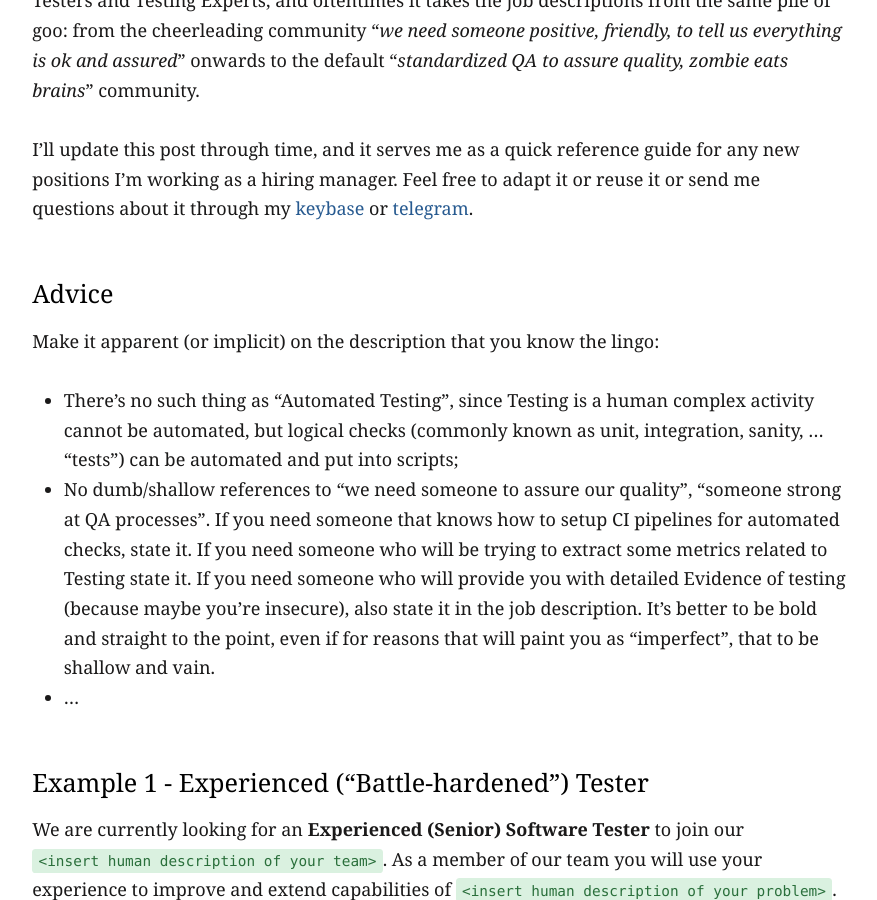
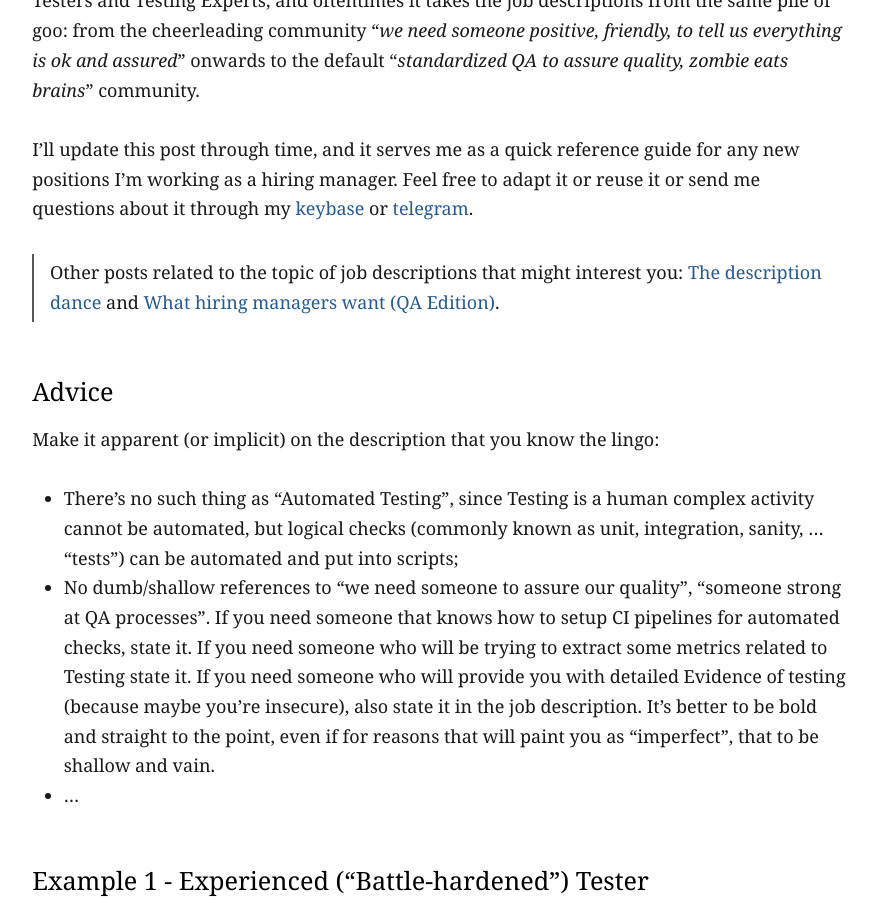
Before and after one commit to filfreire/filfreire.github.io, a Jekyll site: the page built from example-job-ads.md, in a window 1280 px wide and 900 px high, scrolled down 580 px. Shown: the whole window, without its empty margins (201-1078 px from the left). Built offline with Jekyll 4.4.1, drawn with Linux system fonts in a browser that asks for light colours.

```diff
--- a/example-job-ads.md
+++ b/example-job-ads.md
@@ -14,6 +14,8 @@
 The industy is mostly filled with vain/shallow job descriptions when it comes to sourcing for Testers and Testing Experts, and oftentimes it takes the job descriptions from the same pile of goo: from the cheerleading community "_we need someone positive, friendly, to tell us everything is ok and assured_" onwards to the default "_standardized QA to assure quality, zombie eats brains_" community.
 
 I'll update this post through time, and it serves me as a quick reference guide for any new positions I'm working as a hiring manager. Feel free to adapt it or reuse it or send me questions about it through my <a href="https://keybase.io/filfreireadidas">keybase</a> or <a href="https://t.me/filfreire">telegram</a>.
+
+> Other posts related to the topic of job descriptions that might interest you: [The description dance](https://filfreire.com/posts/description_dance) and [What hiring managers want (QA Edition)](https://filfreire.com/posts/hiring-manager-qa-ed).
 
 ## Advice
 
```
